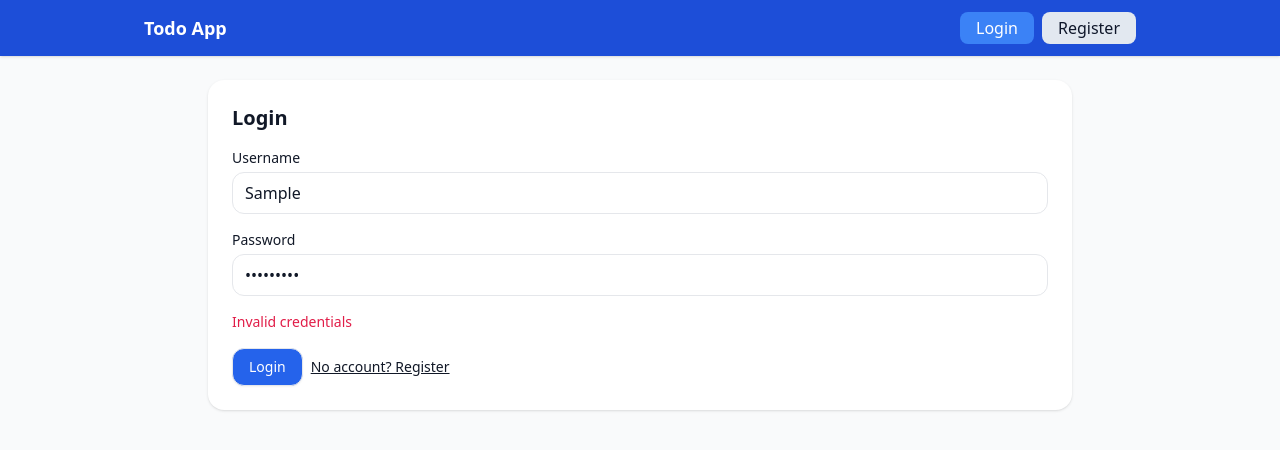
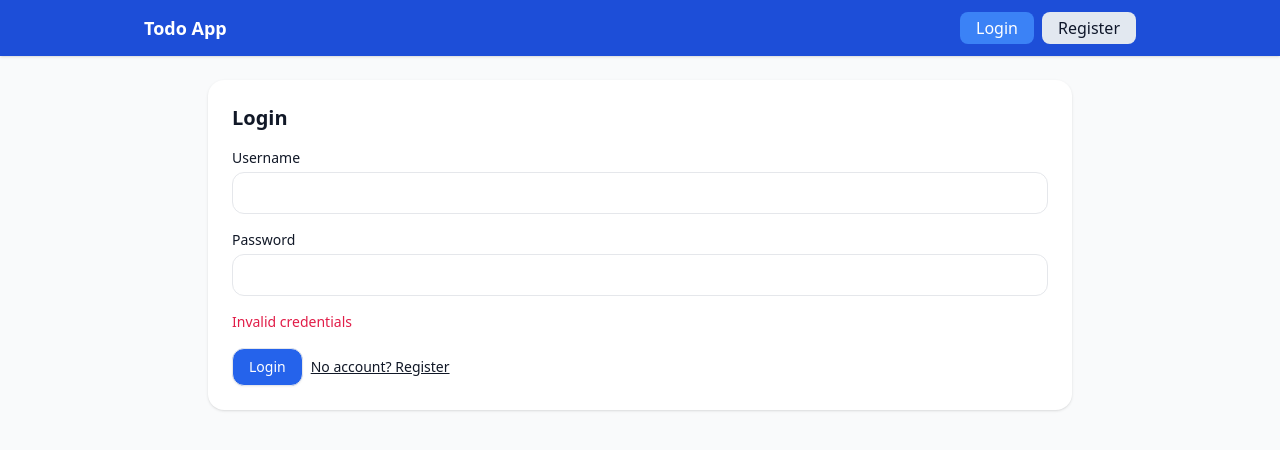
Before and after one commit to PavloMatveiev/Todo-App-project-FastAPI-React-Docker-Tailwind-PostgreSQL-PGAdmin, a React (Vite) app in the folder frontend/: page /login in a window 1280 px wide. Both pictures are taken after typing "Sample", "Sample123" into the empty fields and a click on the button "Login". Shown: the top 450 px of the page. Built offline with nearby package versions, Linux system fonts and the light colour scheme; no server answers.

Commit message:
Add Form Actions for Login

```diff
--- a/frontend/src/App.jsx
+++ b/frontend/src/App.jsx
@@ -1,7 +1,7 @@
 import { Routes, Route, Navigate } from "react-router-dom";
 import { useAuth } from "./store/auth.jsx";
 import Navbar from "./components/navbar/Navbar.jsx";
-import Login from "./pages/Login.jsx";
+import Login from "./pages/auth/Login.jsx";
 import Register from "./pages/auth/Register.jsx";
 import Todos from "./pages/Todos.jsx";
 import AdminTodos from "./pages/admin/AdminTodos.jsx";
--- a/frontend/src/components/navbar/AuthorisedNavbarButtons.jsx
+++ b/frontend/src/components/navbar/AuthorisedNavbarButtons.jsx
@@ -1,7 +1,6 @@
 import { Link, useNavigate } from "react-router-dom";
 
 export default function AuthorisedNavbarButtons({ isAdmin, logout }) {
-  const common = "rounded-lg px-4 py-1 ";
   const navigate = useNavigate();
 
   const onLogout = () => {
@@ -11,14 +10,14 @@ export default function AuthorisedNavbarButtons({ isAdmin, logout }) {
 
   return (
     <>
-      <Link to="/todos" className={`${common}bg-emerald-600 hover:bg-emerald-700`}>Home</Link>
+      <Link to="/todos" className={'navbar bg-emerald-600 hover:bg-emerald-700'}>Home</Link>
       {isAdmin && (
         <>
-          <Link to="/admin/todos" className={`${common}bg-purple-600 hover:bg-purple-700`}>All Todos</Link>
-          <Link to="/admin/users" className={`${common}bg-indigo-600 hover:bg-indigo-700`}>Users</Link>
+          <Link to="/admin/todos" className={'navbar bg-purple-600 hover:bg-purple-700'}>All Todos</Link>
+          <Link to="/admin/users" className={'navbar bg-indigo-600 hover:bg-indigo-700'}>Users</Link>
         </>
       )}
-      <button onClick={onLogout} className={`${common}bg-rose-600 hover:bg-rose-700`}>Logout</button>
+      <button onClick={onLogout} className={'navbar bg-rose-600 hover:bg-rose-700'}>Logout</button>
     </>
   );
 }
--- a/frontend/src/components/navbar/UnAuthorisedNavbarButtons.jsx
+++ b/frontend/src/components/navbar/UnAuthorisedNavbarButtons.jsx
@@ -1,11 +1,10 @@
 import { Link } from "react-router-dom";
 
 export default function UnAuthorisedNavbarButtons() {
-  const common = "rounded-lg px-4 py-1 ";
   return (
     <>
-      <Link to="/login" className={`${common}bg-blue-500 hover:bg-blue-600`}>Login</Link>
-      <Link to="/register" className={`${common}bg-slate-200 text-slate-900 hover:bg-slate-300`}>Register</Link>
+      <Link to="/login" className={'navbar bg-blue-500 hover:bg-blue-600'}>Login</Link>
+      <Link to="/register" className={'navbar bg-slate-200 text-slate-900 hover:bg-slate-300'}>Register</Link>
     </>
   );
 }
--- a/frontend/src/index.css
+++ b/frontend/src/index.css
@@ -29,3 +29,7 @@
 .checkbox {
   @apply h-4 w-4 rounded border-gray-300 text-blue-600 focus:ring-blue-500;
 }
+
+.navbar {
+  @apply rounded-lg px-4 py-1;
+}
--- a/frontend/src/pages/Login.jsx
+++ /dev/null
@@ -1,48 +0,0 @@
-import { useState } from "react";
-import { useNavigate, Link } from "react-router-dom";
-import api from "../api";
-import { useAuth } from "../store/auth.jsx";
-
-export default function Login() {
-  const [username, setUsername] = useState("");
-  const [password, setPassword] = useState("");
-  const [err, setErr] = useState("");
-  const navigate = useNavigate();
-  const { login } = useAuth();
-
-  const onSubmit = async (e) => {
-    e.preventDefault();
-    setErr("");
-    try {
-      const body = new URLSearchParams();
-      body.set("username", username);
-      body.set("password", password);
-      const { data } = await api.post("/auth/token", body.toString(), {
-        headers: { "Content-Type": "application/x-www-form-urlencoded" },
-      });
-      login(data.access_token);
-      navigate("/todos", { replace: true });
-    } catch (e) {
-      setErr("Invalid credentials");
-    }
-  };
-
-  return (
-    <div className="card">
-      <h2 className="mb-4 text-xl font-semibold">Login</h2>
-      <form onSubmit={onSubmit} className="space-y-4">
-        <div>
-          <label className="label">Username</label>
-          <input className="input" value={username} onChange={(e) => setUsername(e.target.value)} required />
-        </div>
-        <div>
-          <label className="label">Password</label>
-          <input className="input" type="password" value={password} onChange={(e) => setPassword(e.target.value)} required />
-        </div>
-        {err && <p className="text-sm text-rose-600">{err}</p>}
-        <button type="submit" className="btn btn-primary">Login</button>
-        <Link to="/register" className="ml-2 text-sm underline">No account? Register</Link>
-      </form>
-    </div>
-  );
-}
--- a/frontend/src/pages/admin/AdminTable.jsx
+++ b/frontend/src/pages/admin/AdminTable.jsx
@@ -7,20 +7,20 @@ export default function AdminTable({
   deleteMessage,
   fields,
 }) {
-  const [loading, rows, err, delRow] = useDataAccessor(path, instancesNaming, deleteMessage);
+  const [loading, rows, error, delRow] = useDataAccessor(path, instancesNaming, deleteMessage);
 
   if (loading) return <p>Loading...</p>;
 
   return (
     <div>
       <h2 className="mb-4 text-xl font-semibold">{title}</h2>
-      {err && <p className="text-rose-600">{err}</p>}
+      {error && <p className="text-rose-600">{error}</p>}
       <div className="overflow-x-auto">
         <table className="w-full text-left">
           <thead>
             <tr className="border-b">
-              {fields.map((f) => (
-                <th key={f} className="py-2">{f}</th>
+              {fields.map((field) => (
+                <th key={field} className="py-2">{field}</th>
               ))}
               <th></th>
             </tr>
@@ -28,9 +28,9 @@ export default function AdminTable({
           <tbody>
             {rows.map((row) => (
               <tr key={row.id} className="border-b">
-                {fields.map((f) => (
-                  <td key={f}>
-                    {f === "complete" || f === "is_active" ? (row[f] ? "Yes" : "No") : String(row[f])}
+                {fields.map((field) => (
+                  <td key={field}>
+                    {field === "complete" || f === "is_active" ? (row[field] ? "Yes" : "No") : String(row[f])}
                   </td>
                 ))}
                 <td>
--- /dev/null
+++ b/frontend/src/pages/auth/Login.jsx
@@ -0,0 +1,64 @@
+import { useActionState } from "react";
+import { useNavigate, Link } from "react-router-dom";
+import api from "../../api.js";
+import { useAuth } from "../../store/auth.jsx";
+
+export default function Login() {
+  const navigate = useNavigate();
+  const { login } = useAuth();
+
+  async function loginAction(prevState, formData) {
+    const username = formData.get('userName');
+    const password = formData.get('password');
+
+    let errors = [];
+
+    try {
+      const body = new URLSearchParams();
+      body.set("username", username);
+      body.set("password", password);
+      const { data } = await api.post("/auth/token", body, {
+        headers: { "Content-Type": "application/x-www-form-urlencoded" },
+      });
+      login(data.access_token);
+      navigate("/todos", { replace: true });
+    } catch (error) {
+      errors.push("Invalid credentials");
+      return {
+        errors,
+      };
+    }
+  }
+
+  const [formState, formAction] = useActionState(loginAction, {
+    errors: null,
+  });
+
+  return (
+    <div className="card">
+      <h2 className="mb-4 text-xl font-semibold">Login</h2>
+      <form action={formAction} className="space-y-4">
+
+        <div>
+          <label className="label" htmlFor="userName">Username</label>
+          <input className="input" type="text" name="userName" required />
+        </div>
+        <div>
+          <label className="label" htmlFor="password">Password</label>
+          <input className="input" type="password" name="password" required />
+        </div>
+
+        {formState.errors && (
+          <ul className="text-sm text-rose-600">
+            {formState.errors.map((error) => (
+              <li key={error}>{error}</li>
+            ))}
+          </ul>
+        )}
+
+        <button type="submit" className="btn btn-primary">Login</button>
+        <Link to="/register" className="ml-2 text-sm underline">No account? Register</Link>
+      </form>
+    </div>
+  );
+}
--- a/frontend/src/pages/auth/Register.jsx
+++ b/frontend/src/pages/auth/Register.jsx
@@ -119,7 +119,7 @@ export default function Register() {
         </div>
 
         {formState.errors && (
-          <ul className="errors">
+          <ul className="text-sm text-rose-600">
             {formState.errors.map((error) => (
               <li key={error}>{error}</li>
             ))}
```
